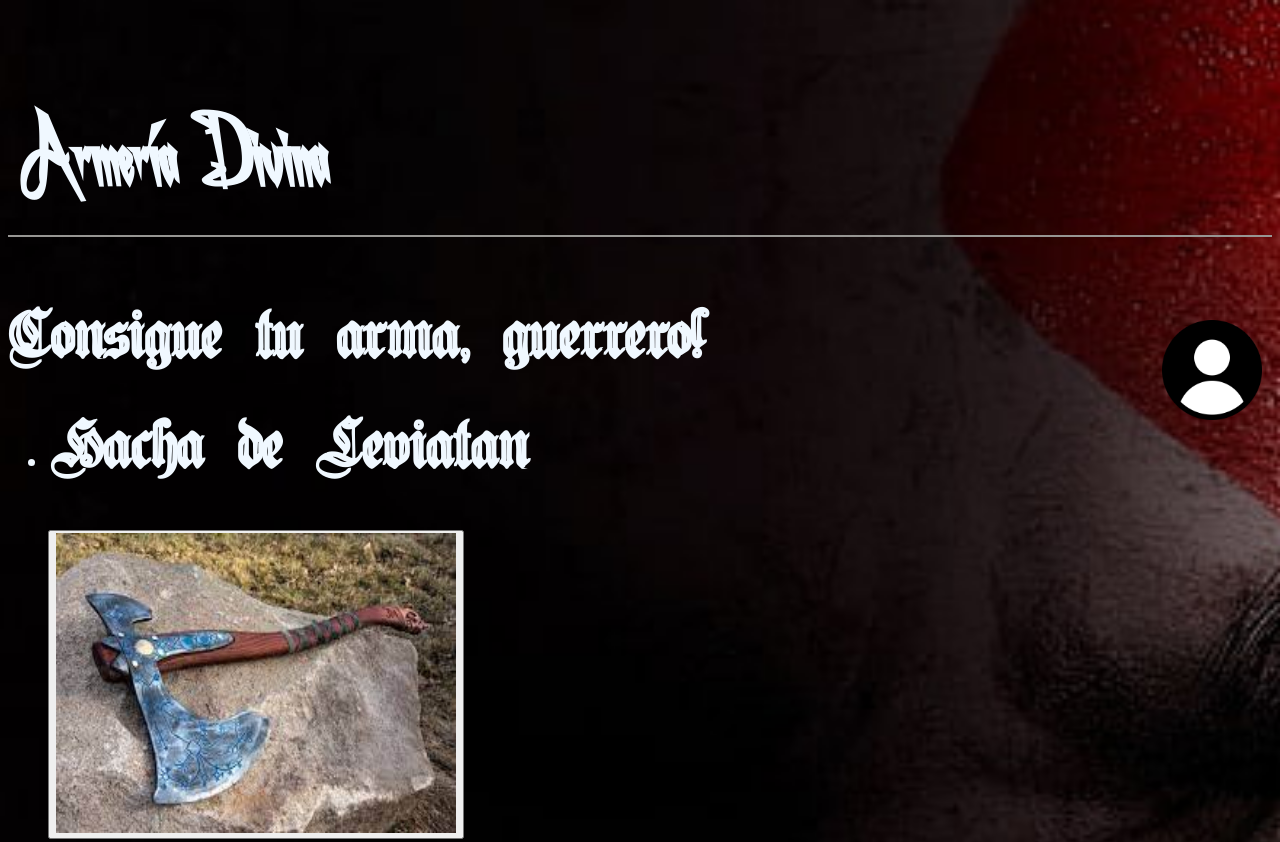
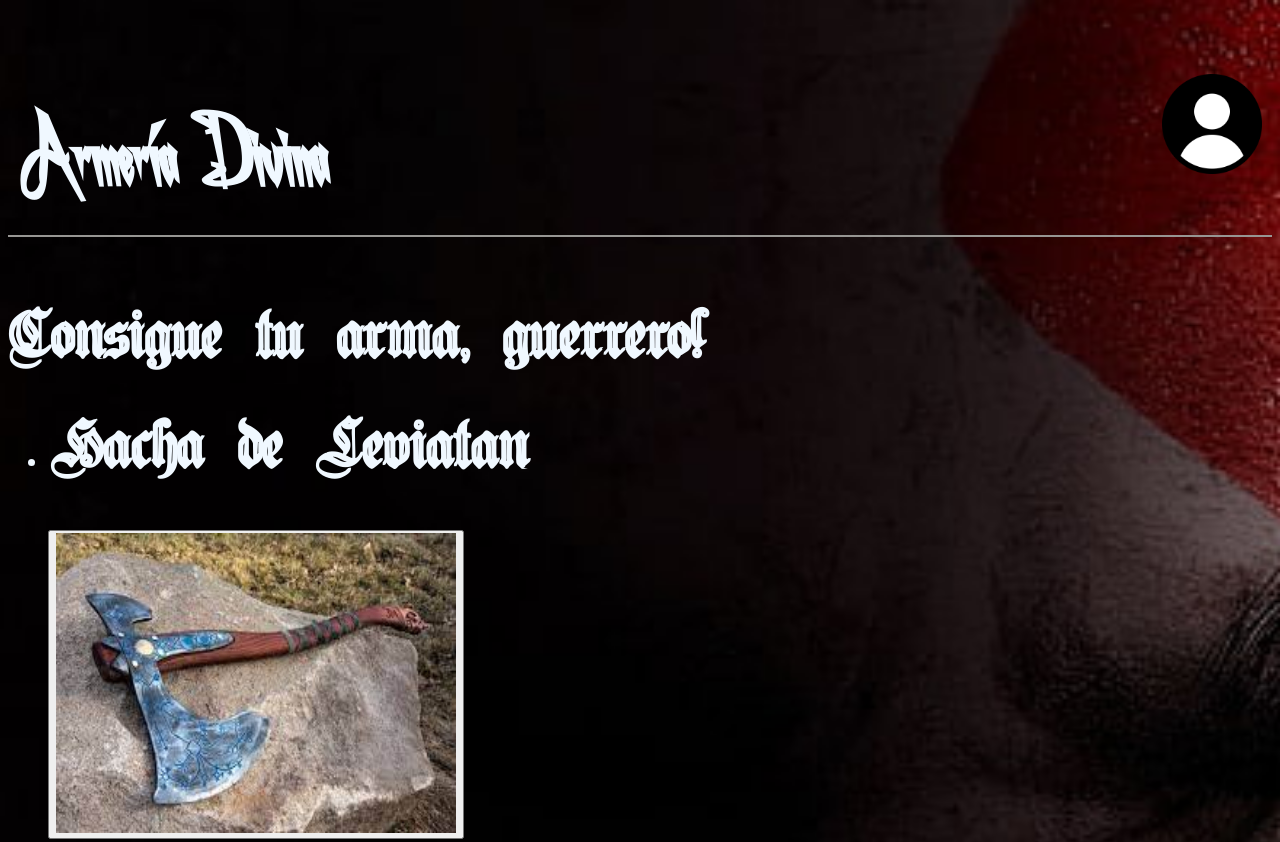
Before and after one commit to gonzaap/LTAW-Practicas, a plain HTML site: page P2/index.html in a window 1280 px wide. Shown: the top 842 px of the page. Drawn offline with Linux system fonts and the light colour scheme.

Commit message:
enlace a usuarios

```diff
--- a/P2/index.html
+++ b/P2/index.html
@@ -9,7 +9,8 @@
 </head>
 
     <body>
-        <h1>Armería Divina</h1> <a href="usuarios.html"><img src="usuarios.png" alt="Usuarios" id="enlace_usuarios" width="100px"></a>
+        <a href="usuarios.html"><img src="usuarios.png" alt="Usuarios" id="enlace_usuarios" width="100px"></a>
+        <h1>Armería Divina</h1>
         <h2>Consigue tu arma, guerrero!</h2>
       <div class="contenido">
         <!--Tabla con los datos personales -->
--- a/P2/tienda.css
+++ b/P2/tienda.css
@@ -85,5 +85,5 @@ fieldset{
 
 #enlace_usuarios {
   float: right;
-  margin: 10px 10px 0 0;
+  margin: 0px 10px 0 0;
 }
```
